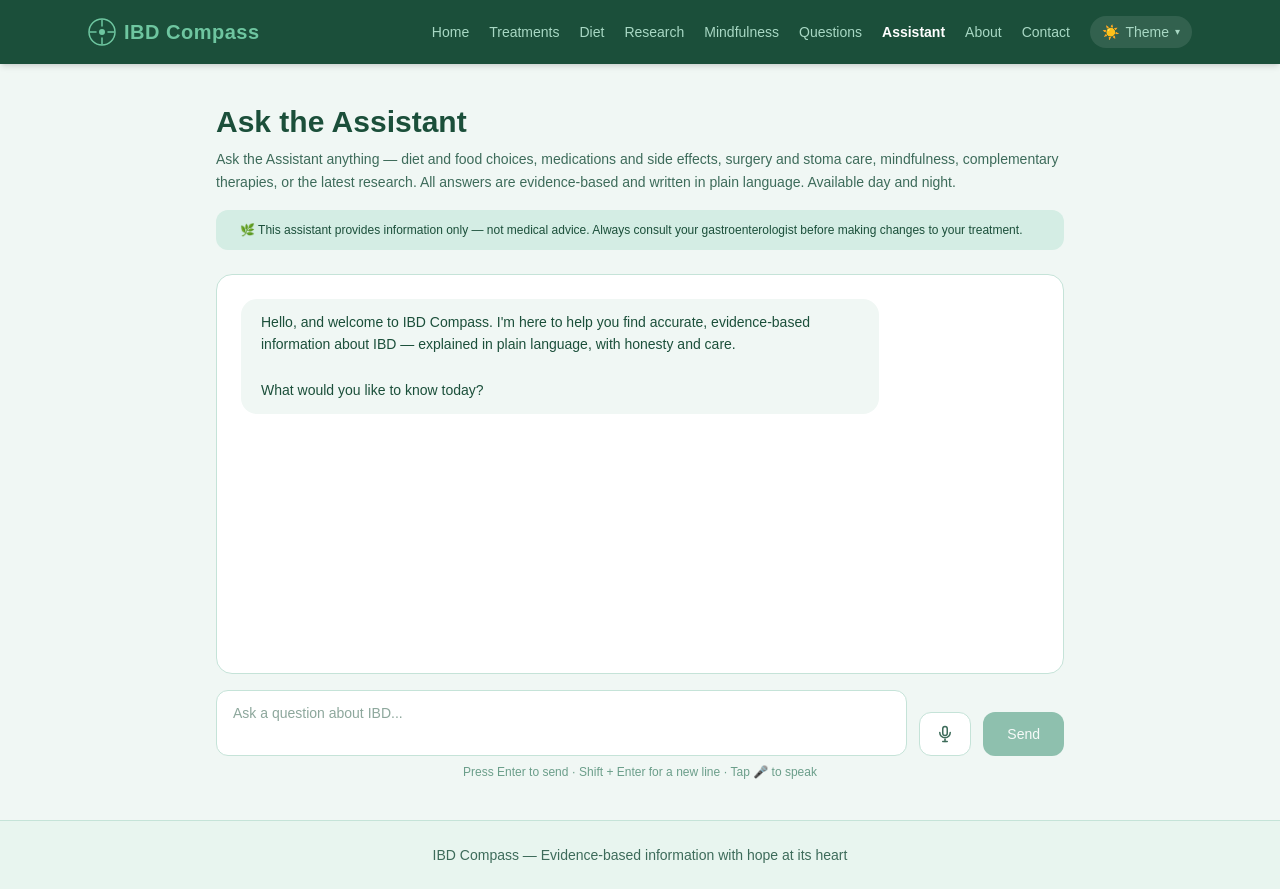
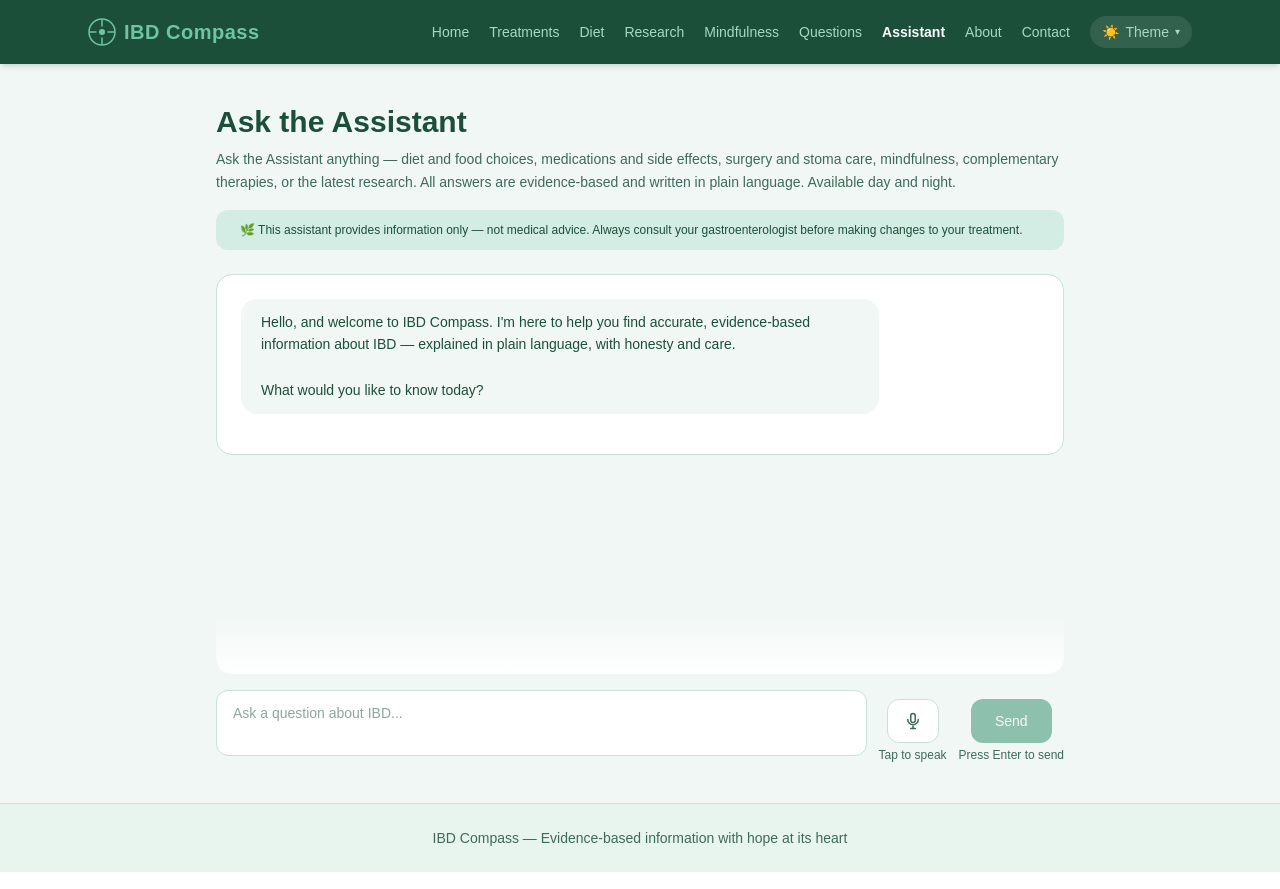
Before and after one commit to VRLes/crohns-compass, a Next.js app: page /ask-the-assistant in a window 1280 px wide. Built offline with nearby package versions, Linux system fonts and the light colour scheme.

Commit message:
Improve mic UX: tap to speak/stop labels, clear button, chat fade gradient

```diff
--- a/app/ask-the-assistant/page.tsx
+++ b/app/ask-the-assistant/page.tsx
@@ -4,7 +4,6 @@ import Nav from "../components/Nav";
 // IBD Compass — AI Chat Assistant
 
 import { useState, useRef, useEffect } from "react";
-import Link from "next/link";
 
 interface Message {
   role: "user" | "assistant";
@@ -22,10 +21,17 @@ export default function AskTheAssistant() {
   const [input, setInput] = useState("");
   const [loading, setLoading] = useState(false);
   const [listening, setListening] = useState(false);
+  const [speechSupported, setSpeechSupported] = useState(false);
   const bottomRef = useRef<HTMLDivElement>(null);
   const lastAssistantRef = useRef<HTMLDivElement>(null);
   const recognitionRef = useRef<any>(null);
   const chatContainerRef = useRef<HTMLDivElement>(null);
+
+  useEffect(() => {
+    setSpeechSupported(
+      !!(window as any).SpeechRecognition || !!(window as any).webkitSpeechRecognition
+    );
+  }, []);
 
   useEffect(() => {
     const container = chatContainerRef.current;
@@ -76,6 +82,15 @@ export default function AskTheAssistant() {
     setListening(true);
   };
 
+  // Clear textarea and stop mic if active
+  const clearInput = () => {
+    if (listening) {
+      recognitionRef.current?.stop();
+      setListening(false);
+    }
+    setInput("");
+  };
+
   const sendMessage = async () => {
     if (!input.trim() || loading) return;
     const userMessage: Message = { role: "user", content: input.trim() };
@@ -114,16 +129,6 @@ export default function AskTheAssistant() {
     }
   };
 
-
-  const [speechSupported, setSpeechSupported] = useState(false);
-
-  useEffect(() => {
-    setSpeechSupported(
-      typeof window !== "undefined" &&
-      !!(window as any).SpeechRecognition || !!(window as any).webkitSpeechRecognition
-    );
-  }, []);
-
   return (
     <div className="min-h-screen flex flex-col" style={{ backgroundColor: "var(--bg-page)" }}>
 
@@ -143,13 +148,25 @@ export default function AskTheAssistant() {
       </div>
 
       <div className="max-w-4xl mx-auto w-full px-6 flex-1 flex flex-col pb-6">
+
+        {/* Chat card wrapper — position relative so fade overlay can sit on top */}
+        <div className="relative flex-1" style={{ minHeight: "400px", maxHeight: "520px" }}>
+
+          {/* Scrollable chat area */}
           <div
             ref={chatContainerRef}
-          className="flex-1 rounded-2xl p-6 overflow-y-auto flex flex-col gap-4"
-          style={{ backgroundColor: "var(--bg-card)", border: "1px solid var(--border-color)", minHeight: "400px", maxHeight: "520px" }}
+            className="h-full rounded-2xl p-6 overflow-y-auto flex flex-col gap-4"
+            style={{
+              backgroundColor: "var(--bg-card)",
+              border: "1px solid var(--border-color)",
+            }}
           >
             {messages.map((msg, i) => (
-            <div key={i} ref={msg.role === "assistant" && i === messages.length - 1 ? lastAssistantRef : null} className={`flex ${msg.role === "user" ? "justify-end" : "justify-start"}`}>
+              <div
+                key={i}
+                ref={msg.role === "assistant" && i === messages.length - 1 ? lastAssistantRef : null}
+                className={`flex ${msg.role === "user" ? "justify-end" : "justify-start"}`}
+              >
                 <div
                   className="rounded-2xl px-5 py-3 text-sm leading-relaxed"
                   style={{
@@ -173,30 +190,64 @@ export default function AskTheAssistant() {
             <div ref={bottomRef} />
           </div>
 
+          {/* Fade gradient — sits over bottom of chat card, signals more content below */}
+          <div
+            className="absolute bottom-0 left-0 right-0 rounded-b-2xl pointer-events-none"
+            style={{
+              height: "60px",
+              background: "linear-gradient(to bottom, transparent, var(--bg-card))",
+            }}
+          />
+
+        </div>
+
+        {/* Input row */}
         <div className="mt-4 flex gap-3 items-end">
+
+          {/* Textarea with optional clear button */}
+          <div className="flex-1 relative">
             <textarea
               value={input}
               onChange={(e) => setInput(e.target.value)}
               onKeyDown={handleKeyDown}
               placeholder={listening ? "Listening..." : "Ask a question about IBD..."}
               rows={2}
-            className="flex-1 rounded-xl px-4 py-3 text-sm resize-none focus:outline-none"
+              className="w-full rounded-xl px-4 py-3 text-sm resize-none focus:outline-none pr-10"
               style={{
                 backgroundColor: "var(--bg-card)",
                 border: `1px solid ${listening ? "#2E8B6A" : "var(--border-color)"}`,
                 color: "var(--text-primary)",
               }}
             />
+            {/* Clear button — only shows when there is text */}
+            {input.trim() && (
+              <button
+                onClick={clearInput}
+                title="Clear"
+                className="absolute top-2 right-2 w-6 h-6 flex items-center justify-center rounded-full text-xs font-bold transition-opacity hover:opacity-80"
+                style={{
+                  backgroundColor: "var(--text-muted)",
+                  color: "var(--bg-card)",
+                  lineHeight: 1,
+                }}
+              >
+                ✕
+              </button>
+            )}
+          </div>
 
+          {/* Mic button + label */}
           {speechSupported && (
+            <div className="flex flex-col items-center gap-1">
               <button
                 onClick={toggleListening}
-              title={listening ? "Stop listening" : "Speak your question"}
+                title={listening ? "Tap to stop" : "Tap to speak"}
                 className="px-4 py-3 rounded-xl text-sm font-medium transition-all"
                 style={{
                   backgroundColor: listening ? "#922B21" : "var(--bg-card)",
                   color: listening ? "#ffffff" : "var(--text-secondary)",
                   border: `1px solid ${listening ? "#922B21" : "var(--border-color)"}`,
+                  animation: listening ? "pulse 1.5s ease-in-out infinite" : "none",
                 }}
               >
                 <svg width="18" height="18" fill="none" viewBox="0 0 24 24" stroke="currentColor" strokeWidth="2" strokeLinecap="round" strokeLinejoin="round">
@@ -206,8 +257,18 @@ export default function AskTheAssistant() {
                   <line x1="9" y1="22" x2="15" y2="22" />
                 </svg>
               </button>
+              {/* Mic hint — flips when recording */}
+              <span
+                className="text-xs font-medium whitespace-nowrap"
+                style={{ color: listening ? "#922B21" : "var(--text-secondary)" }}
+              >
+                {listening ? "Tap to stop" : "Tap to speak"}
+              </span>
+            </div>
           )}
 
+          {/* Send button + label */}
+          <div className="flex flex-col items-center gap-1">
             <button
               onClick={sendMessage}
               disabled={loading || !input.trim()}
@@ -216,12 +277,21 @@ export default function AskTheAssistant() {
             >
               Send
             </button>
+            <span className="text-xs font-medium whitespace-nowrap" style={{ color: "var(--text-secondary)" }}>
+              Press Enter to send
+            </span>
           </div>
 
-        <p className="text-xs mt-2 text-center" style={{ color: "var(--text-muted)" }}>
-          Press Enter to send · Shift + Enter for a new line
-          {speechSupported && " · Tap 🎤 to speak"}
-        </p>
+        </div>
+
+        {/* Pulse keyframe for mic recording animation */}
+        <style>{`
+          @keyframes pulse {
+            0%, 100% { box-shadow: 0 0 0 0 rgba(146, 43, 33, 0.4); }
+            50% { box-shadow: 0 0 0 8px rgba(146, 43, 33, 0); }
+          }
+        `}</style>
+
       </div>
 
       <footer className="border-t py-6 text-center mt-4" style={{ borderColor: "var(--border-color)", backgroundColor: "var(--footer-bg)" }}>
```
Lines whose indentation alone changed are shown as unchanged.
